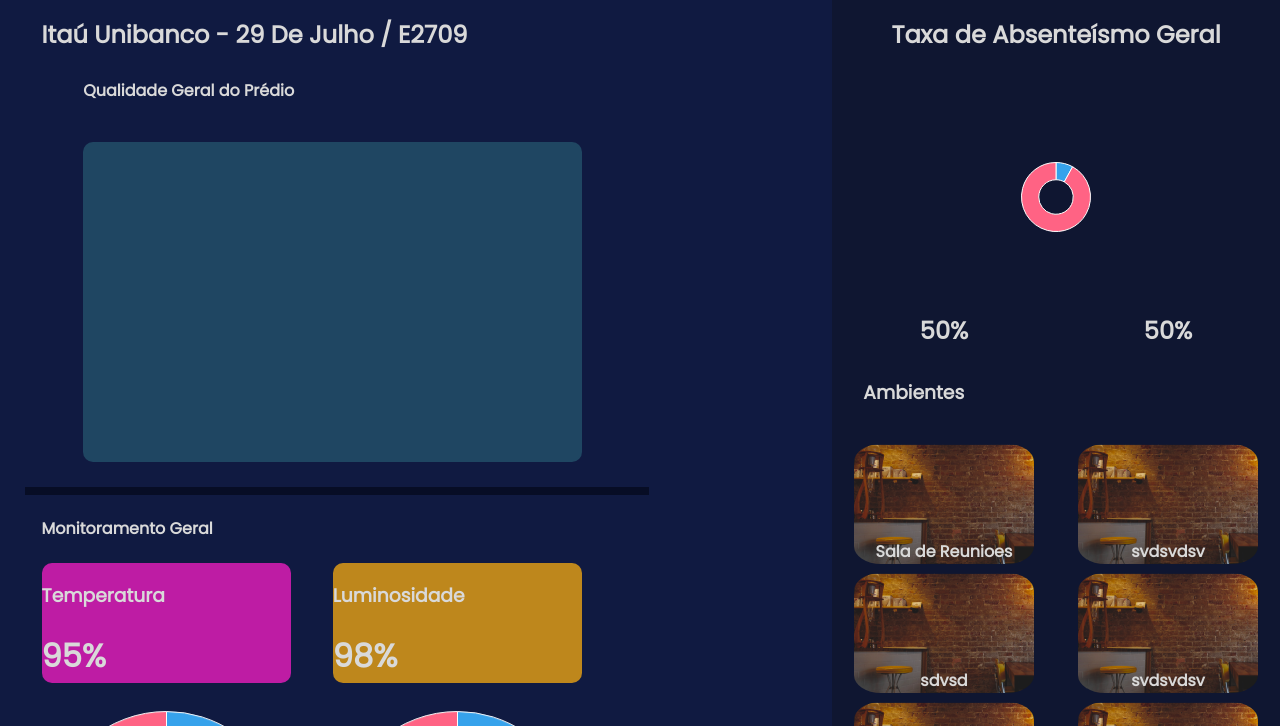
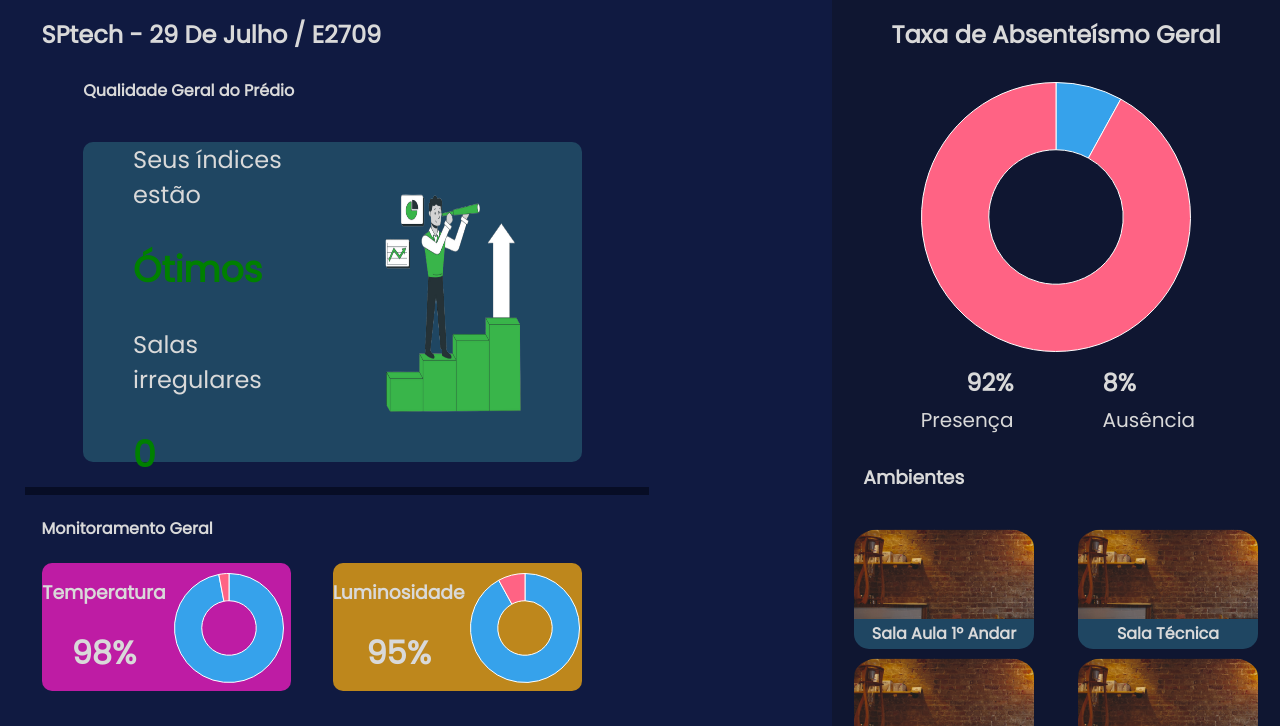
Before and after one commit to Solutech-Energy/opus-quality, a plain HTML site: page site/dashboardGeral.html in a window 1280 px wide. Shown: the part 74-800 px from the top of the page. Drawn offline with nearby package versions, Linux system fonts and the light colour scheme.

Commit message:
ChartJs aplicado e correcao em algumas paginas

```diff
--- a/site/dashboardGeral.html
+++ b/site/dashboardGeral.html
@@ -36,12 +36,28 @@
    <div class="bodyDashboard">
       <div class="leftDash">
          <div class="textCompany">
-            <h2>Itaú Unibanco - 29 De Julho / E2709</h2>
+            <h2>SPtech - 29 De Julho / E2709</h2>
          </div>
          <div class="generalQuality">
             <h4>Qualidade Geral do Prédio</h4>
          </div>
          <div class="cardIndex">
+             <div class="leftCard" class="textLeft"><span>Seus índices estão<h2 style="color: green;"> Ótimos</span></h2><span>
+             <div><span>Salas irregulares</span><h2 style="color: green;">0</h2></div>
+            </div>
+             <div class="rightCard">
+               <img src="img/imgPositivos.png" alt="" width="70%" height="70%">
+             </div>
+
+             <!-- <div class="cardIndex">
+               <div class="leftCard" class="textLeft"><span>Seus índices estão<h2 style="color: red;"> Ruins</span></h2><span>
+               <div><span>Salas irregulares</span><h2 style="color: red;">5</h2></div>
+              </div>
+               <div class="rightCard">
+                   <img src="img/imgNegativos.png" alt="" width="70%" height="70%">
+               </div> -->
+
+
 
          </div>
          <div class="horizontalLine"></div>
@@ -53,7 +69,7 @@
 
                <div class="leftGrafico">
                <div class="textPorTemp"><h3>Temperatura</h3></div>
-               <div class="porcTemp"><h1>95%</h1></div>
+               <div class="porcTemp"><h1>98%</h1></div>
                </div>
 
                <div class="rightGrafico">
@@ -64,7 +80,7 @@
 
             <div class="leftGrafico">
             <div class="textPorLum"><h3>Luminosidade</h3></div>
-            <div class="porcLum"><h1>98%</h1></div>
+            <div class="porcLum"><h1>95%</h1></div>
             </div>
             <div class="rightGrafico">
             <div class="graficoLum"><canvas id="graficoLM35"></canvas></div>
@@ -81,8 +97,14 @@
             <canvas id="graficoAbsenteismo"></canvas>
          </div>
          <div class="overallPercentage">
-            <div class="Percentage1">50%</div>
-            <div class="Percentage2">50%</div>
+            <div class="PercentageLeft">
+            <div class="Percentage1">92%</div>
+            <div class="textBottomPercentage1">Presença</div>
+            </div>
+            <div class="PercentageRight">
+            <div class="Percentage2">8%</div>
+            <div class="textBottomPercentage2">Ausência</div>
+           </div>
          </div>
          <div class="textEnvironments">
             <h3>Ambientes</h3>
@@ -91,28 +113,38 @@
 
          <div class="environmentisGeneral ">
             <div class="environmentisLine1">
-               <div class="environments1"><a href="dashboard.html">Sala de Reunioes</div></a>
-               <div class="environments1"><a href="dashboard.html">svdsvdsv</div></a>
+               <div class="environments1">
+                  <div class="textEnvironmentsL1"><a href="dashboard.html">Sala Aula 1º Andar</div></a></div>
+               <div class="environments1">
+                  <div class="textEnvironmentsL1"><a href="dashboard.html">Sala Técnica</div></a></div>
             </div>
 
             <div class="environmentisLine2 ">
-               <div class="environments1"><a href="dashboard.html">sdvsd</div></a>
-               <div class="environments1"><a href="dashboard.html">svdsvdsv</div></a>
+               <div class="environments1">
+                  <div class="textEnvironmentsL1"><a href="dashboard.html">Sala Aula 2º Andar</div></a></div>
+               <div class="environments1">
+                  <div class="textEnvironmentsL1"><a href="dashboard.html">Sala Técnica</div></a></div>
             </div>
 
             <div class="environmentisLine3 ">
-               <div class="environments1"><a href="dashboard.html">sdvsd</div></a>
-               <div class="environments1"><a href="dashboard.html">svdsvdsv</div></a>
+               <div class="environments1">
+                  <div class="textEnvironmentsL1"><a href="dashboard.html">Sala Aula 3º Andar</div></a></div>
+               <div class="environments1">
+                  <div class="textEnvironmentsL1"><a href="dashboard.html">Sala Técnica</div></a></div>
             </div>
 
             <div class="environmentisLine4 ">
-               <div class="environments1"><a href="dashboard.html">sdvsd</div></a>
-               <div class="environments1"><a href="dashboard.html">svdsvdsv</div></a>
+               <div class="environments1">
+                  <div class="textEnvironmentsL1"><a href="dashboard.html">Sala Aula 4º Andar</div></a></div>
+               <div class="environments1">
+                  <div class="textEnvironmentsL1"><a href="dashboard.html">Sala Técnica</div></a></div>
             </div>
 
             <div class="environmentisLine5 ">
-               <div class="environments1"><a href="dashboard.html">sdvsd</div></a>
-               <div class="environments1"><a href="dashboard.html">svdsvdsv</div></a>
+               <div class="environments1">
+                  <div class="textEnvironmentsL1"><a href="dashboard.html">Sala Aula 5º Andar</div></a></div>
+               <div class="environments1">
+                  <div class="textEnvironmentsL1"><a href="dashboard.html">Sala Técnica</div></a></div>
             </div>
 
 
@@ -125,11 +157,6 @@
 
     <script src="https://cdn.jsdelivr.net/npm/chart.js"></script>
 
-<<<<<<< HEAD
-</body>
-
-</html>
-=======
 <script>
 
 
@@ -169,7 +196,7 @@
   data: {
     datasets: [{
       labels: 'Temperatura (ºC))',
-      data: [12, 19],
+      data: [97, 3],
       borderWidth: 1
     },
 ]
@@ -198,9 +225,10 @@
 const graficoLuminosidade = new Chart(ctx2, {
   type: 'doughnut',
   data: {
+
     datasets: [{
       labels: 'Luminosidade (Lux)',
-      data: [12, 19],
+      data: [92, 8],
       borderWidth: 1
     },
     ]
@@ -268,4 +296,3 @@
 
 
 </script>
->>>>>>> 9f99750305d775ad8c002409e1074635797bfbf8
--- a/site/style.css
+++ b/site/style.css
@@ -16,6 +16,19 @@
 
 * {
     font-family: 'Poppins';
+}
+
+::-webkit-scrollbar {
+    width: 8px;
+}
+
+::-webkit-scrollbar-track {
+    background-color: #070D25;
+}
+
+::-webkit-scrollbar-thumb {
+    background-color: #EF8A14;
+    border-radius: 50px;
 }
 
 .containerModal {
@@ -137,7 +150,7 @@
     display: flex;
     width: 100%;
     flex-direction: row;
-    justify-content: space-between;
+    justify-content: center;
 }
 
 .imagemBaixa {
@@ -249,6 +262,11 @@
 
 /* Começando CLIENTES*/
 
+.tituloQuemSomosPrincipal{
+    display: flex;
+    justify-content: center;
+
+}
 .textInicialDepoimentos h3 {
     display: flex;
     justify-content: center;
@@ -444,6 +462,7 @@
 }
 
 .solucaoQuemSomosTexto1 {
+
     display: flex;
     width: 80%;
     justify-content: space-between;
@@ -515,6 +534,8 @@
 }
 
 .solucaoQuemSomos {
+    display: flex;
+    margin-top: 3%;
     width: 100%;
     display: flex;
     flex-direction: column;
@@ -579,6 +600,7 @@
 }
 
 .colaboradores {
+    padding-bottom: 4%;
     display: flex;
     flex-direction: column;
     width: 100%;
@@ -634,23 +656,13 @@
 }
 
 .imgQuemSomos {
+    margin-left: 1%;
     height: 330.25px;
     border-radius: 3%;
 }
 
 /*A A A A A A COMEÇO CALCULADORA A A A A A A*/
-::-webkit-scrollbar {
-    width: 8px;
-}
-
-::-webkit-scrollbar-track {
-    background-color: #0F1631;
-}
-
-::-webkit-scrollbar-thumb {
-    background-color: #EF8A14;
-    border-radius: 20px;
-}
+
 
 .containerGeralCalculadora {
     background-color: #0F1631;
@@ -765,16 +777,17 @@
     font-size: 120%;
     font-style: italic;
     margin-bottom: 3%;
-    color: #EF8A14;
+    color: #ffffff;
     border-bottom: 3px solid #ffffff;
 }
 
-input::placeholder {
+/* input::placeholder {
     cursor: text;
-    color: #0F1631;
+    color: #ffffff;
     font-size: 100%;
     font-family: Poppins;
-}
+} */
+
 
 .InputDireitoCalculadora p {
     width: 60%;
@@ -836,19 +849,16 @@
     font-size: 100%;
     box-shadow: 0px 4px 7px rgba(0, 0, 0, 0.25);
 }
-
 .headerContainerDashboard {
     display: flex;
     width: 100%;
     padding: 0 1%;
     justify-content: space-between;
 }
-
 .logoContainer img {
     display: flex;
     width: 30%;
 }
-
 .navbarLista {
     display: flex;
     width: 100%;
@@ -856,7 +866,6 @@
     list-style: none;
     justify-content: end;
 }
-
 .navbarLista ul,
 .navbarLista li a {
     padding: 5px 10px;
@@ -865,7 +874,6 @@
     font-weight: 800;
     text-decoration: none;
 }
-
 .loginBtnDashboard {
     padding: 7px 25px;
     color: white;
@@ -874,7 +882,6 @@
     text-decoration: none;
     background-color: #EF8A14;
 }
-
 .imgUserDashboard {
     justify-content: center;
     align-items: center;
@@ -886,7 +893,6 @@
     background-color: #D9D9D9;
     border-radius: 10px;
 }
-
 .textDashboard {
     color: white;
     background-color: #101A41;
@@ -897,12 +903,9 @@
     height: 50%;
     padding-top: 20px;
 }
-
 .Graficos {
     background-color: #101A41;
-
     position: fixed;
-
     align-items: center;
     width: 100%;
     height: 100%;
@@ -910,87 +913,91 @@
     flex-direction: row;
     display: flex;
 }
-
-.left {
-    display: flex;
-    align-items: end;
-    justify-content: end;
-    flex-direction: column;
-    width: 65%;
-    height: 100%;
-}
-
-.graphicDescription {
-    padding-left: 20px;
-    padding-right: 20px;
-    text-align: right;
-    width: 60%;
-    height: 100%;
+.containerGraphics {
+    background-color: #101A41;
+    display: flex;
+    width: 100%;
+    height: 100%;
+}
+.leftGraphic {
+    flex-direction: column;
+    display: flex;
+    width: 70%;
+    height: 100%;
+    padding-top: 1%;
+
+}
+.graphicDescriptionLDR5 {
+    display: flex;
+    width: 100%;
+    height: 50%;
     color: white;
-}
-
-.graphicDescriptionLDR5 {
-    padding-bottom: 100px;
-    flex-direction: column;
+    padding-left: 4%;
+}
+.graphicDescriptionLM35 {
     display: flex;
     width: 100%;
     height: 50%;
-}
-
-.graphicDescriptionLM35 {
-    flex-direction: column;
-    display: flex;
-    width: 100%;
-    height: 50%;
-}
-
+    color: white;
+    padding-left: 4%;
+
+}
+.textLeft1 {
+    flex-direction: column;
+    display: flex;
+    padding-left: 4%;
+    padding-right: 4%;
+    width: 20%;
+
+}
+.textLeft2 {
+    flex-direction: column;
+    display: flex;
+    padding-left: 4%;
+    padding-right: 4%;
+    width: 20%;
+
+
+}
 .cardGraficoLDR5 {
 
     width: 100%;
-    height: 50%;
+    height: 100%;
     display: flex;
     padding-top: 20px;
     background-color: white;
-    width: 450px;
-    height: 200px;
+    width: 550px;
+    height: 250px;
     border-radius: 15px;
 }
-
 .cardGraficoLM35 {
     width: 100%;
-    height: 50%;
+    height: 100%;
     margin-top: 20px;
     display: flex;
-    padding-top: 50px;
+    padding-top:20px;
     background-color: white;
-    width: 450px;
-    height: 200px;
+    width: 550px;
+    height: 250px;
     border-radius: 15px;
 }
-
 .right {
-    padding-top: 10px;
-    flex-direction: column;
-    display: flex;
-    width: 35%;
-}
-
+    margin-left: 5%;
+    flex-direction: column;
+    display: flex;
+    width: 50%;
+}
 .plantasala {
-    margin-right: 50px;
-    margin-bottom: 20px;
-    flex-direction: row;
-    width: 100%;
-    height: 30%;
-}
-
-#linhaVertical {
-    margin-right: 70px;
-    display: flex;
-    margin-left: 50px;
-    height: 585px;
+    margin-top: 2.5%;
+    width: 100%;
+    height: 55%;
+}
+.linhaVertical {
+    margin-left: 7%;
+    width: 1%;
+    height: 580px;
     border-left: 4px solid #EF8A14;
 }
-
 .tableSensors {
     display: flex;
     background-color: white;
@@ -999,7 +1006,6 @@
     border-radius: 15px;
 
 }
-
 .clickGraphic {
     display: flex;
     background-color: #EF8A14;
@@ -1026,14 +1032,12 @@
     font-size: 100%;
     box-shadow: 0px 4px 7px rgba(0, 0, 0, 0.25);
 }
-
 .headerContainerDashboardGeneral {
     display: flex;
     width: 100%;
     padding: 0 1%;
     justify-content: space-between;
 }
-
 .loginBtnDashboard {
     padding: 7px 25px;
     color: white;
@@ -1042,7 +1046,6 @@
     text-decoration: none;
     background-color: #EF8A14;
 }
-
 .imgUserDashboardGeneral {
     justify-content: center;
     align-items: center;
@@ -1054,7 +1057,6 @@
     background-color: #D9D9D9;
     border-radius: 10px;
 }
-
 .bodyDashboard {
     position: fixed;
 
@@ -1062,7 +1064,6 @@
     width: 100%;
     height: 100%;
 }
-
 .rightDash {
     background-color: #0F1631;
     overflow-y: scroll;
@@ -1072,47 +1073,57 @@
     width: 35%;
     color: #D9D9D9;
 }
-
-::-webkit-scrollbar {
-    width: 8px;
-}
-
-::-webkit-scrollbar-track {
-    background-color: #0F1631;
-}
-
-::-webkit-scrollbar-thumb {
-    background-color: #1F4662;
-    border-radius: 20px;
-}
-
 .leftDash {
     background-color: #101A41;
     color: #D9D9D9;
     width: 65%;
     height: 100%;
 }
-
 .textCompany {
     width: 100%;
     height: 5%;
     margin-left: 5%;
 }
-
 .generalQuality {
     width: 100%;
     height: 8%;
     margin-left: 10%;
 }
-
 .cardIndex {
+font-size: 150%;
+    display: flex;
     background-color: #1F4662;
     margin-left: 10%;
     width: 60%;
     height: 40vh;
     border-radius: 10px;
 }
-
+.leftCard {
+    flex-direction: column;
+    display: flex;
+    height: 100%;
+    width: 50%;
+    padding-left: 10%;
+}
+.textLeft {
+    flex-direction: column;
+    display: flex;
+    height: 50%;
+    width: 100%;
+    padding-left: 10%;
+    align-items: center;
+}
+.rightCard {
+    justify-content: center;
+    align-items: center;
+    display: flex;
+    justify-content: space-between;
+    height: 100%;
+    width: 50%;
+    padding-left: 10%;
+
+
+}
 .horizontalLine {
     display: flex;
     justify-content: center;
@@ -1123,91 +1134,188 @@
     height: 1%;
     margin-left: 3%;
 }
-
 .Generalmonitoring {
     width: 95%;
     margin-left: 5%;
     height: auto;
 }
-
 .sensors {
     margin-bottom: 10%;
     background-color: #101A41;
     display: flex;
     width: 100%;
 }
-
 .sensor1 {
     background-color: #BE1CA4;
     margin-left: 5%;
     width: 30%;
     height: 15vh;
     border-radius: 10px;
-}
-
+    border-radius: 10px;
+    align-items: center;
+    display: flex;
+    padding-bottom: 1%;
+}
 .sensor2 {
     background-color: #BE871C;
     margin-left: 5%;
     width: 30%;
     height: 15vh;
     border-radius: 10px;
-}
-
+    border-radius: 10px;
+    align-items: center;
+    display: flex;
+    padding-bottom: 1%;
+
+}
+.leftGrafico {
+    width: 100%;
+    height: 100%;
+    display: flex;
+    flex-direction: column;
+}
+.rightGrafico {
+    width: 100%;
+    height: 100%;
+    display: flex;
+    justify-content: center;
+    align-items: center;
+}
+.textPorTemp {
+    width: 100%;
+    height: 50%;
+    display: flex;
+    justify-content: center;
+    align-items: center;
+
+}
+.textPorLum {
+    width: 100%;
+    height: 50%;
+    display: flex;
+    justify-content: center;
+    align-items: center;
+}
+.porcTemp {
+    width: 100%;
+    height: 50%;
+    display: flex;
+    justify-content: center;
+    align-items: center;
+}
+.porcLum {
+    width: 100%;
+    height: 50%;
+    display: flex;
+    justify-content: center;
+    align-items: center;
+
+}
+.graficoTemp {
+    width: 100%;
+    height: 100%;
+    display: flex;
+    justify-content: center;
+    align-items: center;
+}
+.graficoLum {
+    width: 100%;
+    height: 100%;
+    display: flex;
+    justify-content: center;
+    align-items: center;
+}
 .textAbsenteeism {
     display: flex;
     width: 100%;
     height: 2%;
     justify-content: center;
 }
-
 .absenteeismGraph {
-    padding-top: 18%;
-    align-items: center;
-    display: flex;
-    justify-content: center;
-    width: 100%;
-    height: 10%;
-}
-
+    align-items: center;
+    display: flex;
+    justify-content: center;
+    width: 100%;
+    height: 35%;
+    align-items: center;
+}
 .overallPercentage {
-    padding-top: 18%;
+    padding-top: 3%;
     font-size: 150%;
     display: flex;
     width: 100%;
-    height: 3%;
-}
-
+    height: 100%;
+}
+.PercentageLeft {
+    flex-direction: column;
+    display: flex;
+    width: 45%;
+    height: 100%;
+    justify-content: end;
+    margin-right: 10%;
+
+
+}
+.textBottomPercentage1 {
+    display: flex;
+    width: 100%;
+    height: 100%;
+    font-size: 20px;
+    padding-top: 5px;
+    justify-content: end;
+    margin-right: 10%;
+
+}
+.textBottomPercentage2 {
+    display: flex;
+    width: 100%;
+    height: 100%;
+    font-size: 20px;
+    padding-top: 5px;
+    justify-content: start;
+    margin-left: 20%;
+
+
+}
+.PercentageRight {
+    flex-direction: column;
+    display: flex;
+    width: 55%;
+    height: 100%;
+
+
+}
 .Percentage1 {
     font-weight: bold;
-    justify-content: center;
-    display: flex;
-    width: 50%;
-    height: 5%;
-}
-
+    justify-content: end;
+    display: flex;
+    width: 100%;
+    height: 100%;
+    margin-right: 20%;
+
+}
 .Percentage2 {
     font-weight: bold;
-    justify-content: center;
-    display: flex;
-    width: 50%;
-    height: 5%;
-}
-
+    justify-content: start;
+    display: flex;
+    width: 100%;
+    height: 100%;
+    margin-left: 20%;
+
+}
 .textAbsenteeism {
     display: flex;
     width: 100%;
     height: 10%;
     justify-content: center;
 }
-
 .textEnvironments {
-    padding-top: 5%;
+    padding-top: 2%;
     padding-left: 7%;
     font-weight: bold;
     display: flex;
     width: 50%;
 }
-
 .environmentisGeneral {
     display: flex;
     flex-direction: column;
@@ -1215,7 +1323,6 @@
     width: 100%;
     justify-content: space-around;
 }
-
 .environmentisLine1 {
 
     display: flex;
@@ -1225,7 +1332,6 @@
     height: 20%;
     justify-content: space-around;
 }
-
 .environmentisLine2 {
     display: flex;
     flex-direction: row;
@@ -1234,7 +1340,6 @@
     height: 20%;
     justify-content: space-around;
 }
-
 .environmentisLine3 {
     display: flex;
     flex-direction: row;
@@ -1243,7 +1348,6 @@
     height: 20%;
     justify-content: space-around;
 }
-
 .environmentisLine4 {
     display: flex;
     flex-direction: row;
@@ -1252,7 +1356,6 @@
     height: 100%;
     justify-content: space-around;
 }
-
 .environmentisLine5 {
     display: flex;
     flex-direction: row;
@@ -1262,7 +1365,6 @@
     justify-content: space-around;
     margin-bottom: 90px;
 }
-
 .environments1 {
     align-items: end;
     background-image: url(img/unsplash_jUOaONoXJQk.png);
@@ -1272,6 +1374,15 @@
     width: 40%;
     height: 15vh;
     border-radius: 15%;
+}
+.textEnvironmentsL1 {
+    display: flex;
+    align-items: center;
+    justify-content: center;
+    background-color: #1F4662;
+    width: 100%;
+    height: 25%;
+    border-radius: 0px 0px 15px 15px;
 }
 
 
@@ -1448,6 +1559,7 @@
 }
 
 .sectionRegister {
+
     font-family: 'Poppins';
 
     background-color: #D9D9D9;
@@ -1460,6 +1572,7 @@
 }
 
 .textMyData {
+
     display: flex;
     justify-content: center;
     font-size: 200%;
@@ -1469,6 +1582,7 @@
 }
 
 .inputsRegister {
+
 
     outline: none;
     background-color: #D9D9D9;
```
Also changed, not shown: site/dashboard.html (+28 -16 lines), site/img/imgNegativos.png (added), site/img/imgPositivos.png (added).
